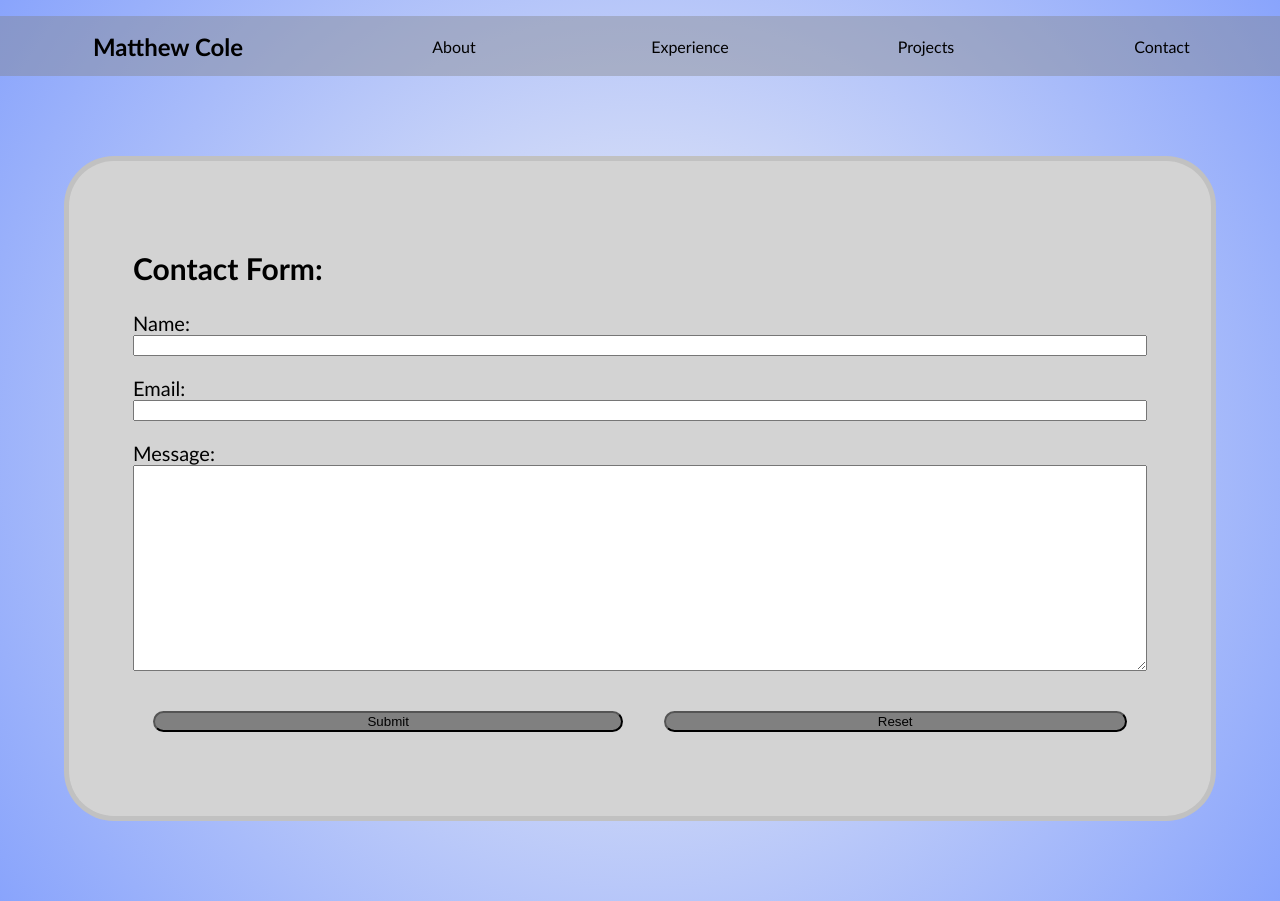
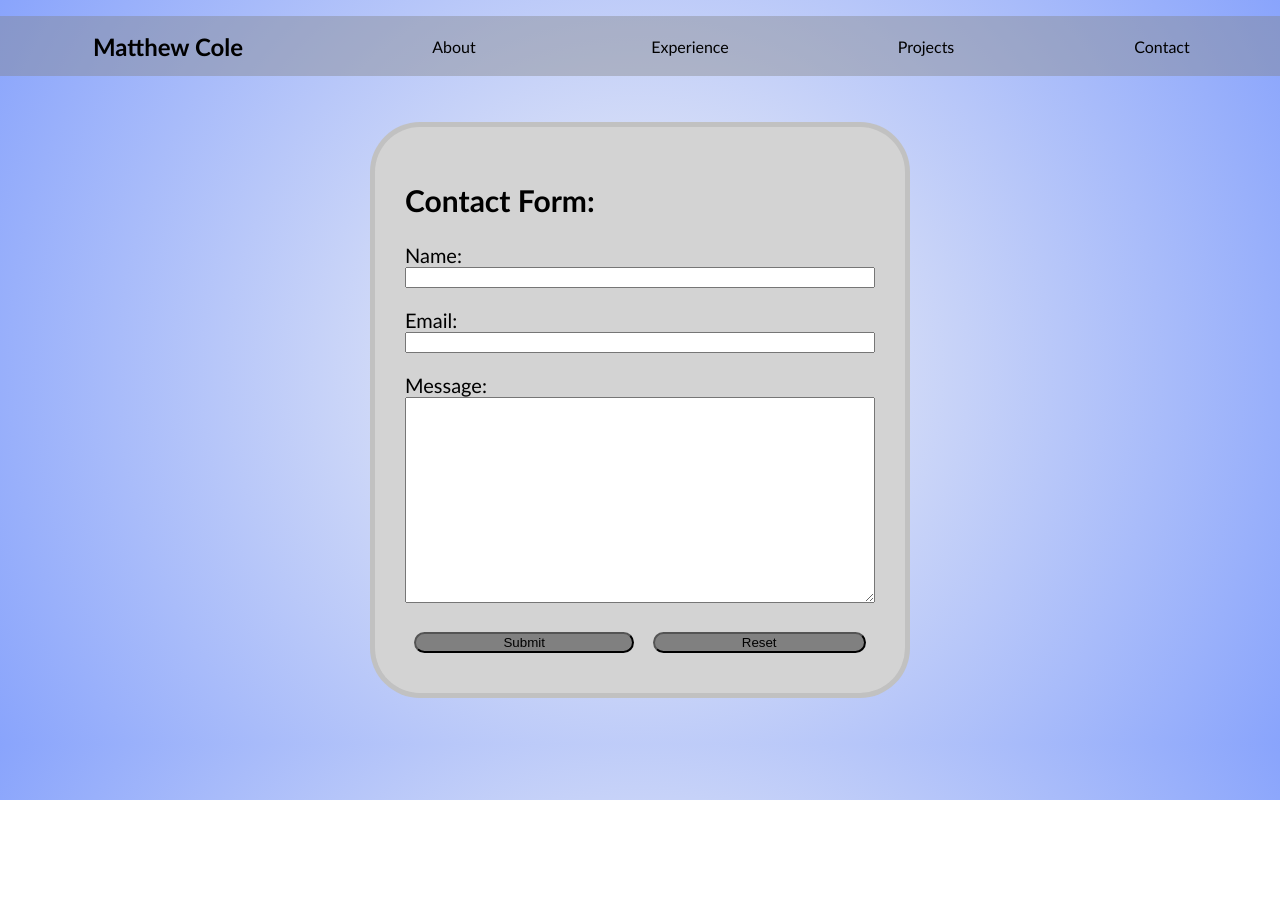
Before and after one commit to LupusWolf/CS563-Project, a plain HTML site: page index.html in a window 1280 px wide. Both pictures are taken after a click on the item "Contact". After the commit the page ends 800 px from the top, so only its background shows below. Drawn offline with Linux system fonts and the light colour scheme.

Commit message:
Improved Contact Form
Made it so the contact form wouldn't expand to fit the page and would stop at 600px

```diff
--- a/index.html
+++ b/index.html
@@ -5,7 +5,7 @@
     <script defer src="script.js"></script>
     <link rel="stylesheet" href="./style.css" />
     <meta name="viewport" content="width=device-width, initial-scale=1.0" />
-    <title>Matthew Cole's bio</title>
+    <title>Matthew Cole</title>
   </head>
   <body>
     <main>
--- a/style.css
+++ b/style.css
@@ -122,7 +122,11 @@ body {
     display: flex;
     align-items: center;
 }
-
+.contentBlock.contact {
+    width: 600px;
+    flex-shrink: 1;
+    flex-grow: 0;
+}
 .contactForm {
     display: flex;
     flex-direction: column;
```
